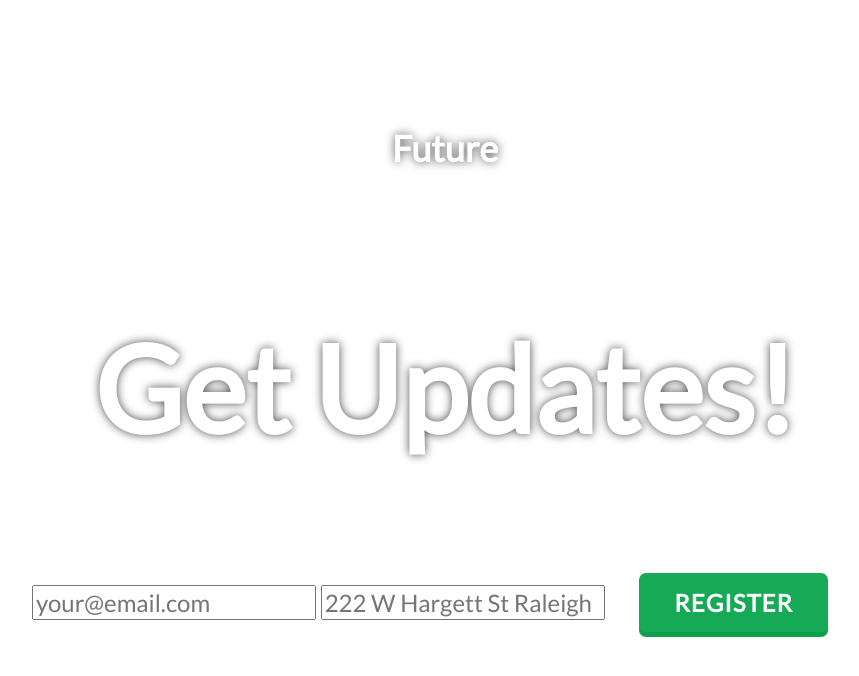
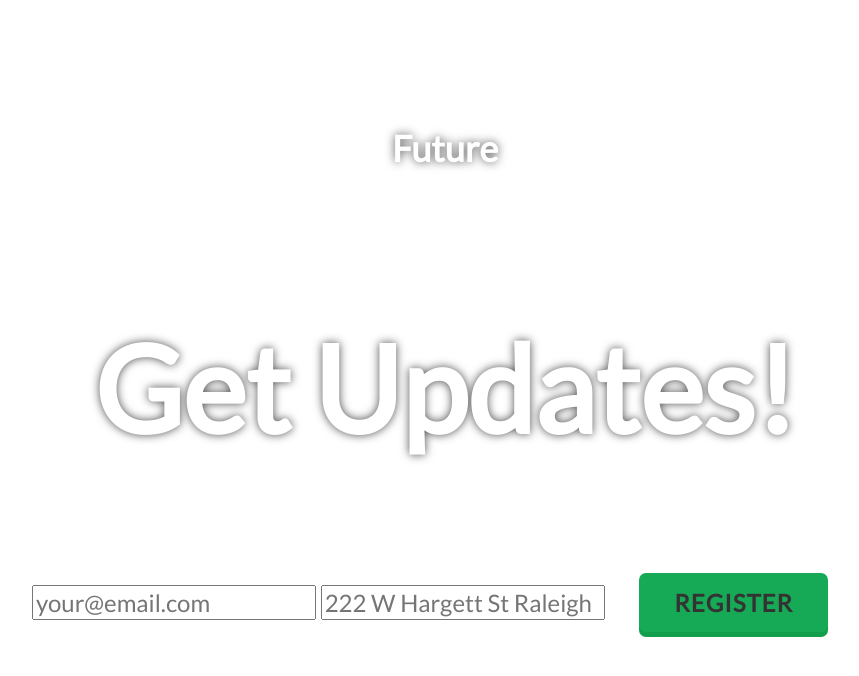
Before and after one commit to xaotic/RaleighFiber, a plain HTML site: page index.html in a window 1280 px wide. Shown: the part 4488-5164 px from the top of the page, without its empty margins (195-1054 px from the left). Drawn offline with nearby package versions, Linux system fonts and the light colour scheme.

Commit message:
input style

```diff
--- a/css/main.css
+++ b/css/main.css
@@ -57,3 +57,5 @@ article section {width:100%; text-align:center; padding:1%;}
 @media screen and (min-width:40em) {
 	article section {width:70%; margin:0 auto; padding:20% 1% 1%;}
 }
+
+#Future input {color:#333;}
```
